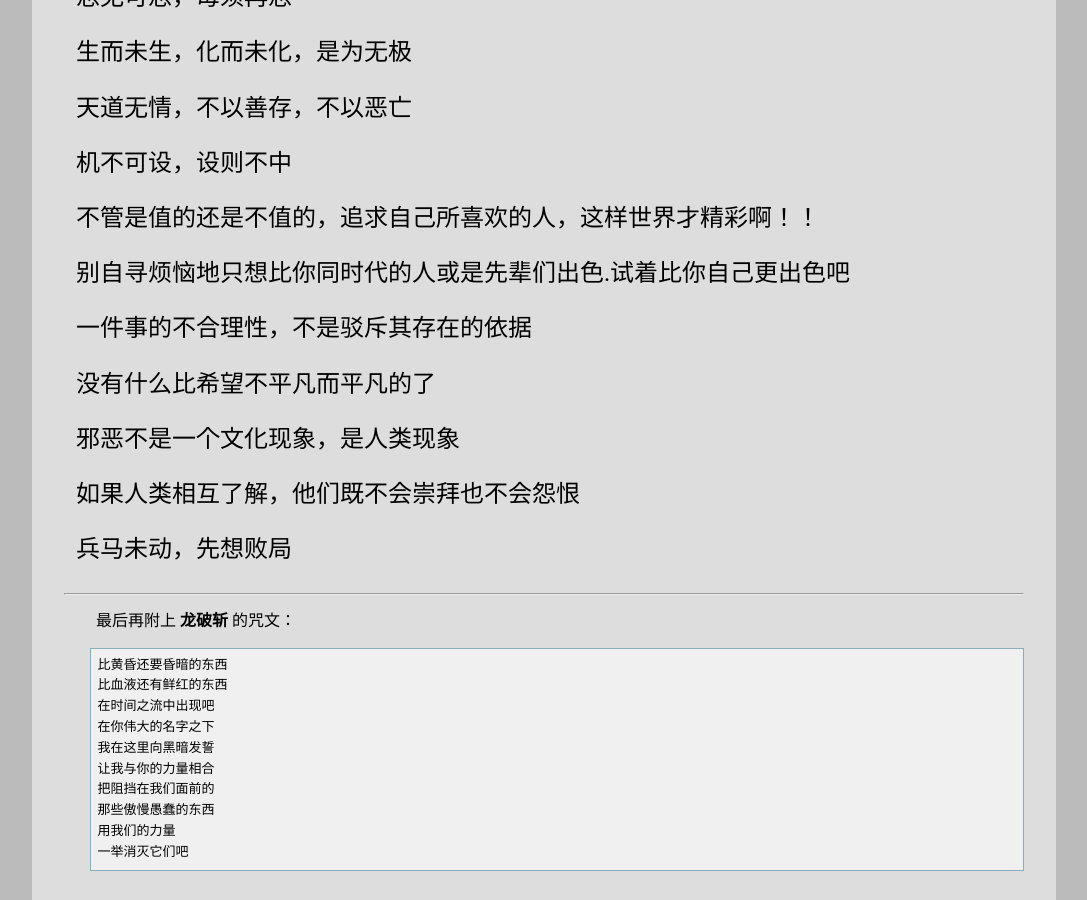
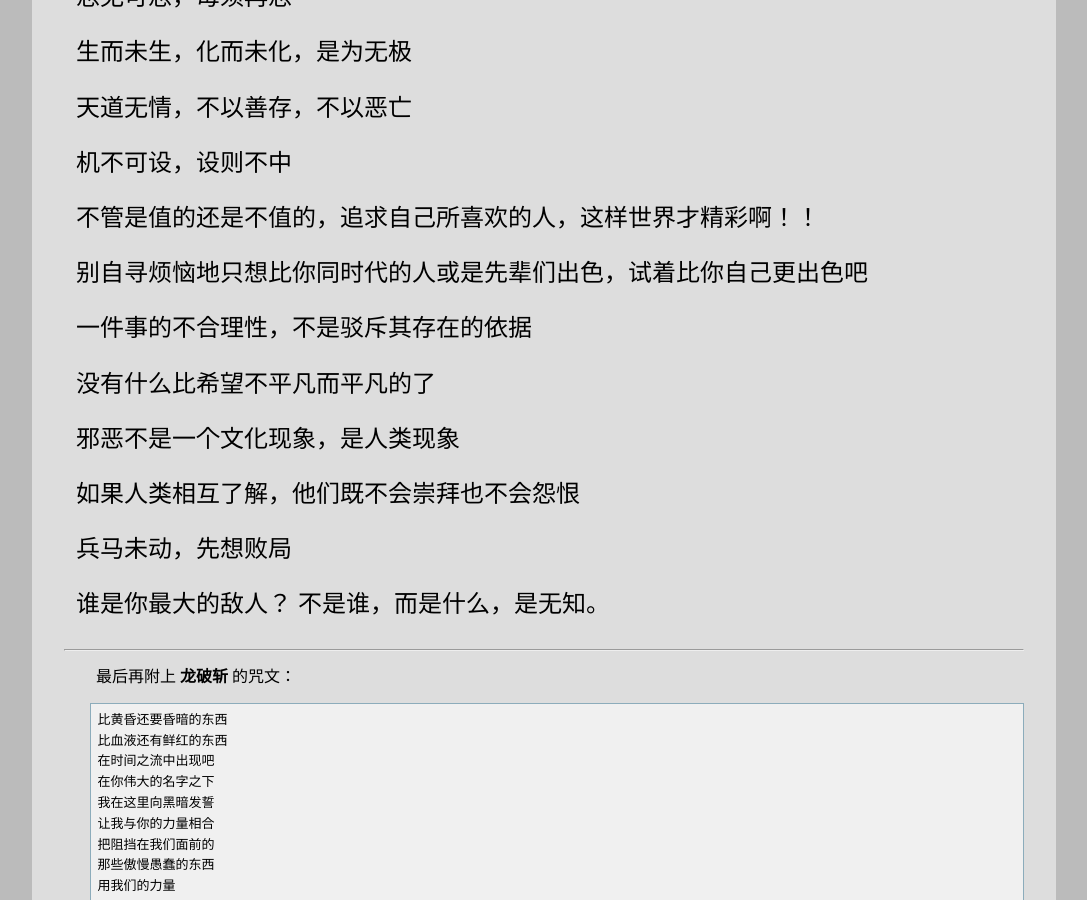
Before and after one commit to leiqin/leiqin.github.io, a Jekyll site: the page built from shoucang/revelation.markdown, in a window 1280 px wide and 900 px high, scrolled down 2982 px. Shown: the whole window, without its empty margins (96-1183 px from the left). Built offline with Jekyll 4.4.1, drawn with Linux system fonts in a browser that asks for light colours; nearby versions of some CDN libraries; comment, search, counter and statistics services are not loaded.

Commit message:
添加克雷圣经

```diff
--- a/shoucang/revelation.markdown
+++ b/shoucang/revelation.markdown
@@ -160,7 +160,7 @@ title: 克雷圣经
 不管是值的还是不值的，追求自己所喜欢的人，这样世界才精彩啊！！
 :	QQ空间 [幸或不幸](http://user.qzone.qq.com/604616166/blog/1238986796#!app=2&via=QZ.HashRefresh&pos=1238986796)
 
-别自寻烦恼地只想比你同时代的人或是先辈们出色.试着比你自己更出色吧
+别自寻烦恼地只想比你同时代的人或是先辈们出色，试着比你自己更出色吧
 :	电视剧 《犯罪心理》 第一季 第2集 43:04 原话 威廉姆斯·福克纳（美国作家）
 
 一件事的不合理性，不是驳斥其存在的依据
@@ -178,6 +178,9 @@ title: 克雷圣经
 兵马未动，先想败局
 :	百家讲坛 《易中天品三国》 第22集 力挽狂澜 5:43
 
+谁是你最大的敌人？ 不是谁，而是什么，是无知。
+:	电视剧 《犯罪心理》 第二季 第10集 15:20
+
 * * *
 
 最后再附上 **龙破斩** 的咒文：
--- a/shoucang/url.markdown
+++ b/shoucang/url.markdown
@@ -5,6 +5,10 @@ layout: index
 [W3Schools](http://www.w3schools.com/)
 
 [HTML](https://developer.mozilla.org/en-US/docs/Web/HTML/Element)
+
+[CSS](https://developer.mozilla.org/en-US/docs/Web/CSS/Reference)
+
+[JavaScript](https://developer.mozilla.org/en-US/docs/Web/JavaScript/Reference)
 
 [公开课](https://www.coursera.org/)
 
```
